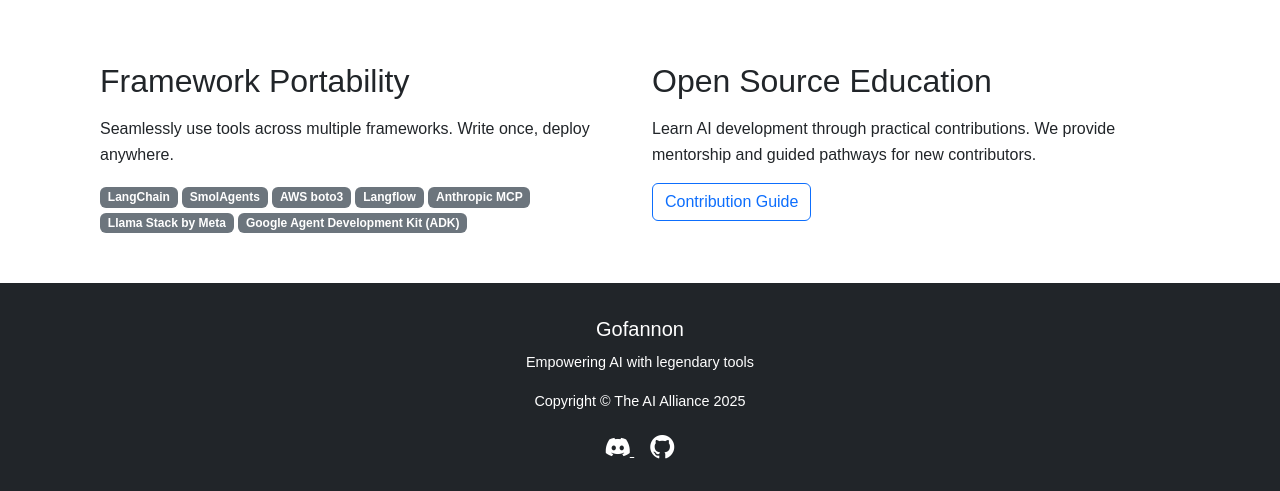
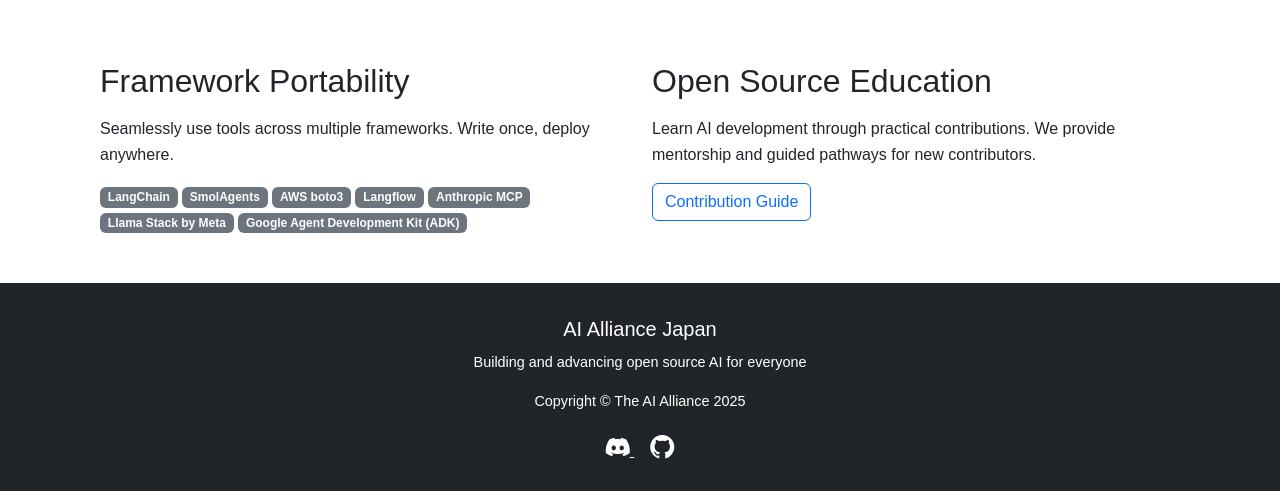
Before and after one commit to The-AI-Alliance/thailand, a Jekyll site: the page built from index.md, in a window 1280 px wide. Shown: the part 738-1229 px from the top of the page. Built offline with Jekyll 4.4.1, drawn with Linux system fonts in a browser that asks for light colours.

Commit message:
Update footer.html
Change to Japan chapter

```diff
--- a/_includes/footer.html
+++ b/_includes/footer.html
@@ -3,14 +3,14 @@
         <div class="container py-4">
             <div class="row text-center">
                 <div class="col-md-12">
-                    <h5>Gofannon</h5>
-                    <p>Empowering AI with legendary tools</p>
+                    <h5>AI Alliance Japan</h5>
+                    <p>Building and advancing open source AI for everyone</p>
                     <p>Copyright &copy; The AI Alliance {{ "now" | date: "%Y" }}</p>
                     <div class="mt-3">
                         <a href="{{ site.discord_link }}" class="text-white me-3">
                             <i class="bi bi-discord" style="font-size: 1.5rem;"></i>
                         </a>
-                        <a href="https://github.com/The-AI-Alliance/gofannon" class="text-white">
+                        <a href="https://github.com/The-AI-Alliance/japan/" class="text-white">
                             <i class="bi bi-github" style="font-size: 1.5rem;"></i>
                         </a>
                     </div>
```
